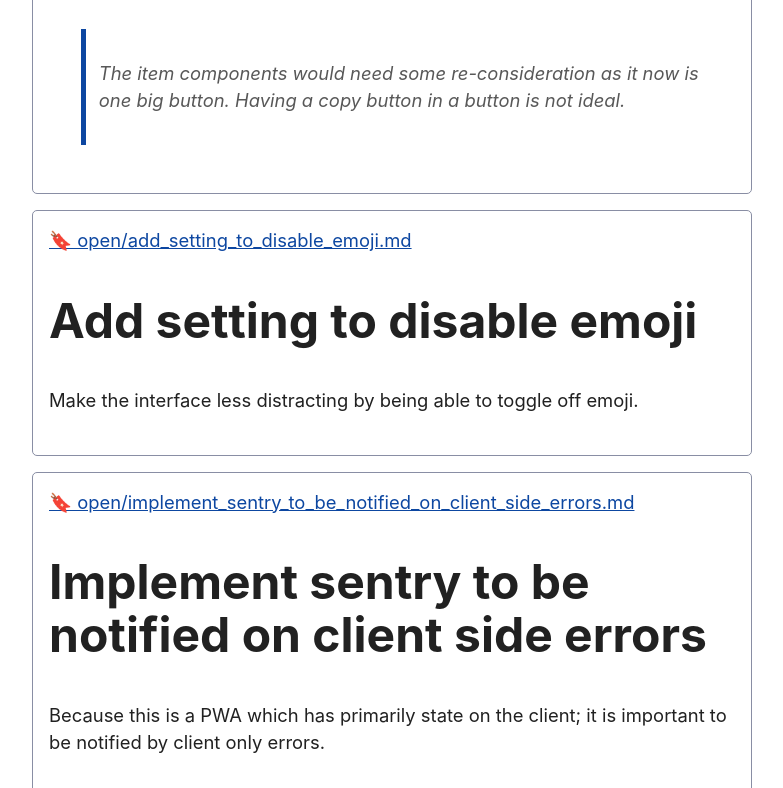
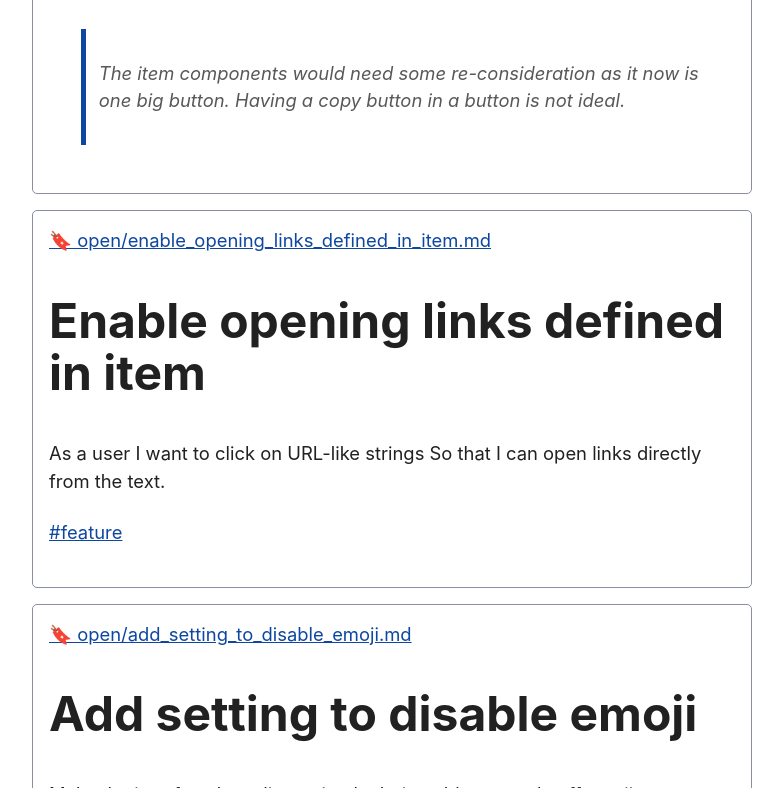
Before and after one commit to bas080/toplist, a plain HTML site: page straw/index.html in a window 1280 px wide. Shown: the part 663-1451 px from the top of the page, without its empty margins (248-1031 px from the left). Drawn offline with Linux system fonts and the light colour scheme.

Commit message:
deploy: 2271758e94109d65d54cb42db95bea4b4f4846f7

```diff
--- a/straw/index.html
+++ b/straw/index.html
@@ -6,6 +6,12 @@ so that I can copy urls and paste them elsewhere.</p>
 <p>The item components would need some re-consideration as it now is one big
 button. Having a copy button in a button is not ideal.</p>
 </blockquote>
+</article>
+<article><a class='straw-bookmark' id='enable_opening_links_defined_in_item.md' href='#enable_opening_links_defined_in_item.md'>🔖 open/enable_opening_links_defined_in_item.md</a><h1 id="enable-opening-links-defined-in-item">Enable opening links defined in item</h1>
+<p>As a user
+I want to click on URL-like strings
+So that I can open links directly from the text.</p>
+<p><a href="#" title="Search hashtag #feature" class="straw-hashtag">#feature</a></p>
 </article>
 <article><a class='straw-bookmark' id='add_setting_to_disable_emoji.md' href='#add_setting_to_disable_emoji.md'>🔖 open/add_setting_to_disable_emoji.md</a><h1 id="add-setting-to-disable-emoji">Add setting to disable emoji</h1>
 <p>Make the interface less distracting by being able to toggle off emoji.</p>
```
